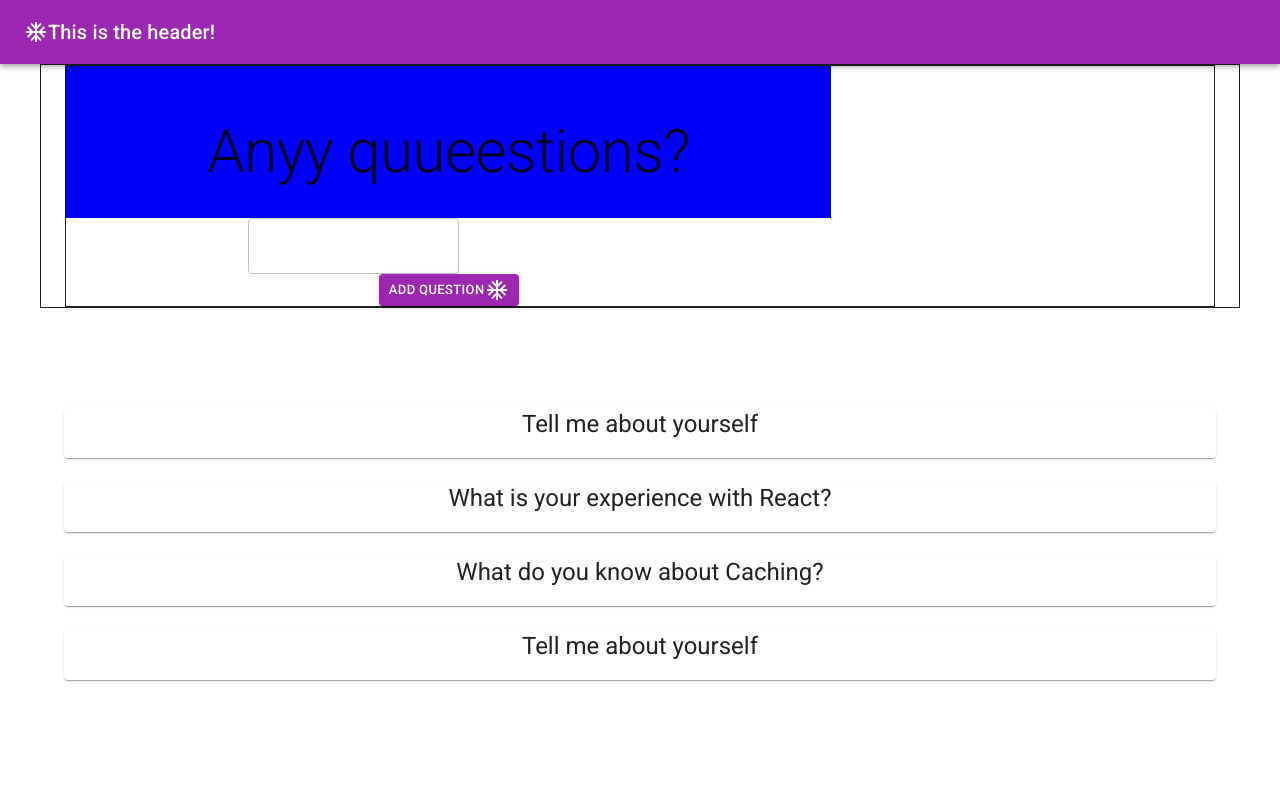
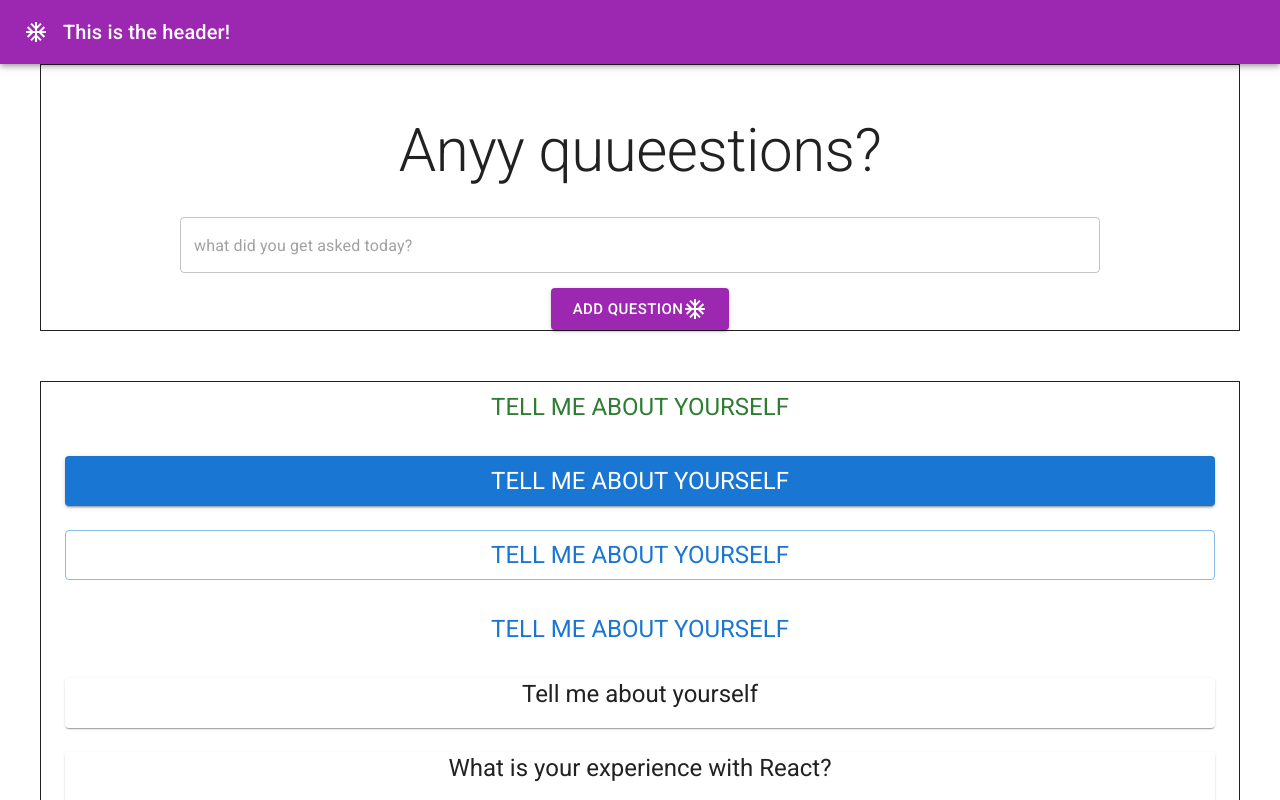
Before and after one commit to RFB-Projects/Seeker, a React app: page / in a window 1280 px wide. Shown: the top 800 px of the page. Built offline with nearby package versions, Linux system fonts and the light colour scheme.

Commit message:
basic questions page done

```diff
--- /dev/null
+++ b/client/components/NotesPopUp.jsx
@@ -0,0 +1,15 @@
+import React from 'react'
+import {Button} from '@mui/material'
+import AcUnit from '@mui/icons-material/AcUnit'
+
+const NotesPopUp = () => {
+
+    return (
+        <>
+            <AcUnit/>
+        </>
+    )
+
+}
+
+export default NotesPopUp
--- a/client/components/TopicsPage.jsx
+++ b/client/components/TopicsPage.jsx
@@ -1,7 +1,8 @@
 import React from 'react';
 import { Typography, AppBar, Card, CardActions, CardContent, CardMedia, CssBaseline, Grid, Toolbar, Container, Button, Stack, Paper, TextField } from '@mui/material';
 import AcUnit from '@mui/icons-material/AcUnit';
-import {makeStyles} from '@mui/styles'
+// import {makeStyles} from '@mui/styles'
+import NotesPopUp from './NotesPopUp'
 
 // const useStyles = makeStyles((theme) => {
 //     container: {
@@ -16,7 +17,7 @@ const TopicsPage = () => {
             <CssBaseline />
             <AppBar position="relative" color='secondary'>
                 <Toolbar>
-                    <AcUnit />
+                    <AcUnit sx={{marginRight:'15px'}}/>
                     <Typography variant="h6">
                         This is the header!
                     </Typography>
@@ -24,15 +25,15 @@ const TopicsPage = () => {
             </AppBar>
             <main>
                 <Container maxwidth='m' align='center' sx={{border:1}}>
-                    <Grid container sx={{border:1}}>
-                        <Grid item xs={8} sx={{backgroundColor:'blue'}}>
+                    <Grid container >
+                        <Grid item xs={12}>
                             <Typography variant="h2" style={{marginTop: '50px', marginBottom: '30px'}}>Anyy quueestions?</Typography>
                         </Grid>
-                        <Grid item xs={6}>
-                            <TextField align='center'>placeholder</TextField>
+                        <Grid item xs={12}>
+                            <TextField align='center' sx={{width:'80%', marginBottom: '15px'}} placeholder='what did you get asked today?'></TextField>
                         </Grid>
-                        <Grid item xs={8}>
-                            <Button variant="contained" color="secondary" align='center' size='small'>
+                        <Grid item xs={12}>
+                            <Button variant="contained" color="secondary" align='center' size='large'>
                                 Add Question
                                 <AcUnit/>
                             </Button>
@@ -41,14 +42,19 @@ const TopicsPage = () => {
 
                     <Card/>
                 </Container>
-                <Container style={{marginTop:'100px', backgroundColor:'primary'}} >
+                <Container style={{marginTop:'50px'}} sx={{border:1}} >
                     <Stack spacing={3} align='center'>
+                        <Button style={{height:'50px'}} color='success'><Typography variant='h5'>Tell me about yourself</Typography></Button>
+                        <Button style={{height:'50px'}} variant='contained'><Typography variant='h5'>Tell me about yourself</Typography></Button>
+                        <Button style={{height:'50px'}} variant='outlined'><Typography variant='h5'>Tell me about yourself</Typography></Button>
+                        <Button style={{height:'50px'}}><Typography variant='h5'>Tell me about yourself</Typography></Button>
                         <Paper style={{height:'50px'}}><Typography variant='h5'>Tell me about yourself</Typography></Paper>
                         <Paper style={{height:'50px'}}><Typography variant='h5'>What is your experience with React?</Typography></Paper>
                         <Paper style={{height:'50px'}}><Typography variant='h5'>What do you know about Caching?</Typography></Paper>
                         <Paper style={{height:'50px'}}><Typography variant='h5'>Tell me about yourself</Typography></Paper>
                     </Stack>
                 </Container>
+                <NotesPopUp></NotesPopUp>
 
             </main>
         </>
```
